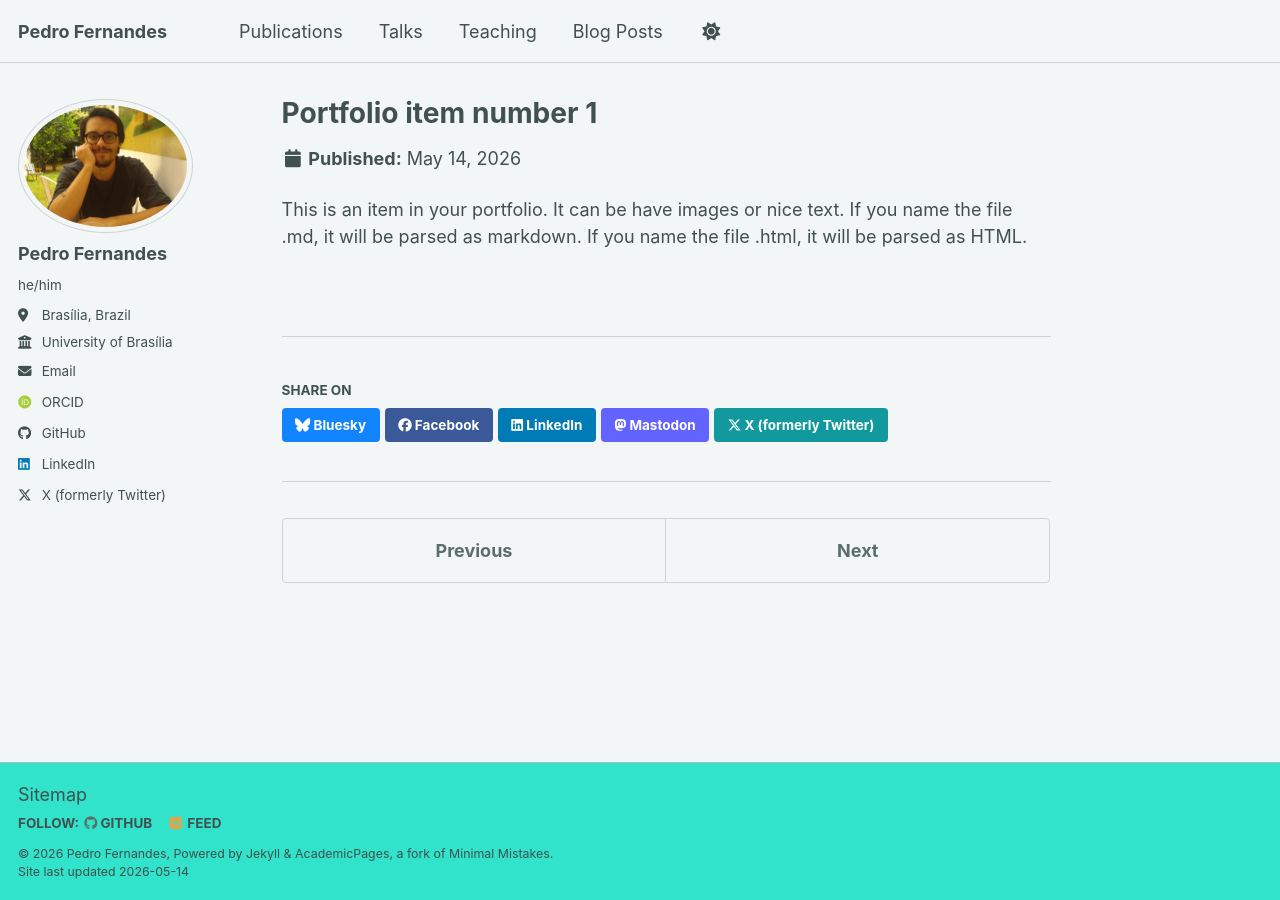
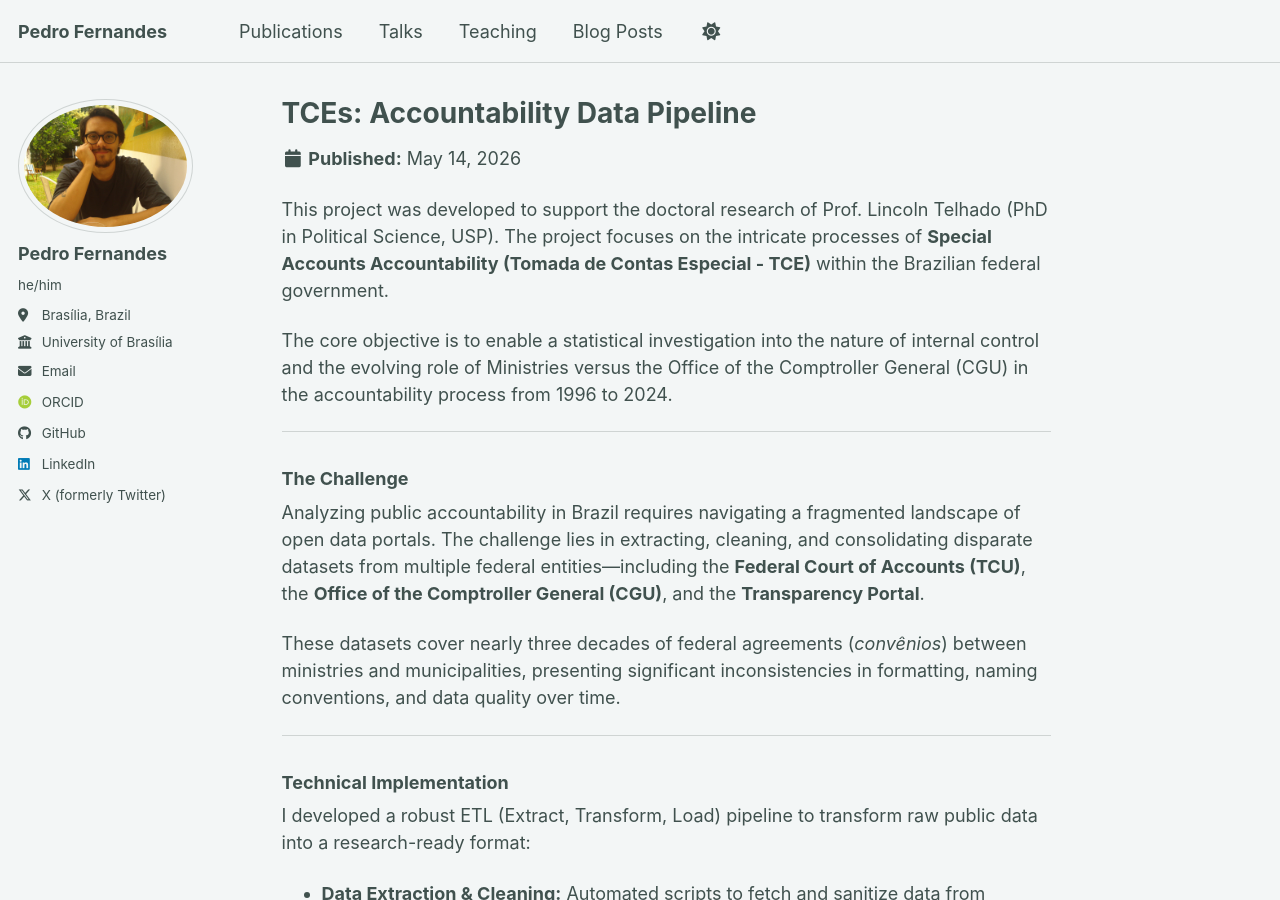
Before and after one commit to pedrofernandss/pedrofernandss.github.io, a Jekyll site: the page built from _portfolio/portfolio-1.md, in a window 1280 px wide and 900 px high. Built offline with Jekyll 4.4.1, drawn with Linux system fonts in a browser that asks for light colours; some web fonts are replaced; a script bundle is joined from its source files by our own code; library files that are not in the unit come from our copies; some of the changed text lies outside the part shown.

Commit message:
add tce portfolio

````diff
--- a/_portfolio/portfolio-1.md
+++ b/_portfolio/portfolio-1.md
@@ -1,7 +1,53 @@
 ---
-title: "Portfolio item number 1"
-excerpt: "Short description of portfolio item number 1<br/><img src='/images/500x300.png'>"
+title: "TCEs: Accountability Data Pipeline"
+excerpt: "A data engineering project supporting a PhD thesis in Political Science (USP). It involves building ETL pipelines to clean and structure 28 years of federal accountability data (1996–2024) from the TCU and CGU portals."
 collection: portfolio
 ---
 
-This is an item in your portfolio. It can be have images or nice text. If you name the file .md, it will be parsed as markdown. If you name the file .html, it will be parsed as HTML.
+This project was developed to support the doctoral research of Prof. Lincoln Telhado (PhD in Political Science, USP). The project focuses on the intricate processes of **Special Accounts Accountability (Tomada de Contas Especial - TCE)** within the Brazilian federal government.
+
+The core objective is to enable a statistical investigation into the nature of internal control and the evolving role of Ministries versus the Office of the Comptroller General (CGU) in the accountability process from 1996 to 2024.
+
+---
+
+### The Challenge
+
+Analyzing public accountability in Brazil requires navigating a fragmented landscape of open data portals. The challenge lies in extracting, cleaning, and consolidating disparate datasets from multiple federal entities—including the **Federal Court of Accounts (TCU)**, the **Office of the Comptroller General (CGU)**, and the **Transparency Portal**.
+
+These datasets cover nearly three decades of federal agreements (*convênios*) between ministries and municipalities, presenting significant inconsistencies in formatting, naming conventions, and data quality over time.
+
+---
+
+### Technical Implementation
+
+I developed a robust ETL (Extract, Transform, Load) pipeline to transform raw public data into a research-ready format:
+
+* **Data Extraction & Cleaning:** Automated scripts to fetch and sanitize data from multiple public APIs and open data repositories.
+* **Transformation:** Standardizing variables across 28 years of records to ensure longitudinal consistency for statistical modeling.
+* **Feature Engineering:** Structuring data to highlight relationships between ministries, municipalities, and the outcomes of accountability processes.
+
+```mermaid
+graph TD
+    A[Public Data Portals: TCU, CGU, Transparency Portal] --> B[Data Extraction Scripts]
+    B --> C[Data Cleaning & Standardization]
+    C --> D[Longitudinal Integration: 1996 - 2024]
+    D --> E[Structured Dataset for Statistical Analysis]
+
+    subgraph Data Engineering Pipeline
+    B
+    C
+    D
+    end
+```
+
+### Impact
+
+By bridging the gap between raw public records and academic research, this project provides the empirical foundation for analyzing how internal control mechanisms have shifted in Brazil over the last few decades. It highlights the intersection of Data Science and Institutional Analysis, proving how technical pipelines can empower deep social science insights.
+
+### Tech Stack
+
+Languages: Python (Pandas, NumPy)
+Data Sources: TCU, CGU, and Federal Transparency Portal
+Focus Areas: Data Cleaning, ETL, Public Transparency, Political Science
+
+**Tech Stack:** `Python` `ETL` `Data Cleaning` `Open Data`
````
